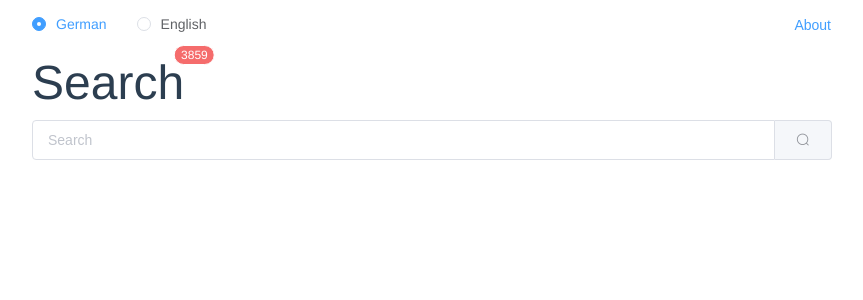
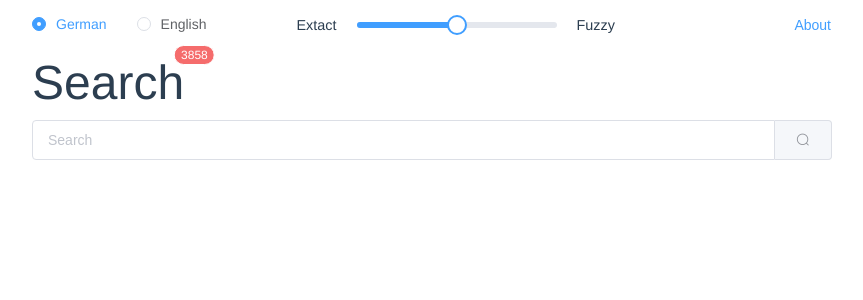
Before and after one commit to hubertstrk/gd2-vue, a Vue app: page /#/ in a window 1280 px wide. Shown: the top 300 px of the page, without its empty margins (208-1071 px from the left). Built offline with nearby package versions, Linux system fonts and the light colour scheme.

Commit message:
:sparkles: add accuracy slider

```diff
--- a/package.json
+++ b/package.json
@@ -8,6 +8,7 @@
     "lint": "vue-cli-service lint"
   },
   "dependencies": {
+    "@tweenjs/tween.js": "^17.2.0",
     "element-ui": "^2.4.11",
     "fuse.js": "^3.3.0",
     "raw-loader": "^1.0.0",
--- a/src/App.vue
+++ b/src/App.vue
@@ -1,6 +1,8 @@
 <template>
   <div id="app">
-    <router-view />
+    <transition name="fade" mode="out-in">
+      <router-view />
+    </transition>
   </div>
 </template>
 
@@ -15,6 +17,13 @@ export default {
 </script>
 
 <style>
+.fade-enter-active, .fade-leave-active {
+  transition: all .3s;
+}
+.fade-enter, .fade-leave-to {
+  opacity: 0;
+}
+
 body {
   margin: 0 !important;
   width: 100vw;
@@ -52,5 +61,4 @@ h4 {
   margin-block-start: .3em !important;
   margin-block-end: .3em !important;
 }
-
 </style>
--- a/src/components/Menu.vue
+++ b/src/components/Menu.vue
@@ -3,6 +3,11 @@
     <div class="menu-left">
       <el-radio v-model="language" label="german">German</el-radio>
       <el-radio v-model="language" label="english">English</el-radio>
+      <div class="slider">
+        <span class="slider-label">Extact</span>
+        <el-slider :format-tooltip="formatTooltip" :max="60" class="slider-control" v-model="accuracy" :step="1"></el-slider>
+        <span>Fuzzy</span>
+      </div>
     </div>
     <div class="menu-right">
       <el-button @click="$router.push('/about')" type="text">About</el-button>
@@ -16,15 +21,11 @@ import { mapState } from 'vuex'
 
 export default {
   name: 'Menu',
-  data () {
-    return {
-      value1: 0
-    }
-  },
   computed: {
     ...mapState({
       selectedLanguage: state => state.language,
-      selectedType: state => state.type
+      selectedType: state => state.type,
+      selectedAccuracy: state => state.accuracy
     }),
     language: {
       get () { return this.selectedLanguage },
@@ -33,23 +34,41 @@ export default {
     type: {
       get () { return this.selectedType },
       set (value) { this.$store.dispatch('setType', value) }
+    },
+    accuracy: {
+      get () { return this.selectedAccuracy },
+      set (value) { this.$store.dispatch('setAccuracy', value) }
     }
   },
   methods: {
-    formatAccuracy () {
-      return 'foo'
+    formatTooltip (value) {
+      if (value === 0) return `${value}: Exact`
+      if (value < 20) return `${value}: Fairly`
+      else if (value < 40) return `${value}: Moderate`
+      else return `${value}: Fuzzy`
     }
   }
 }
 </script>
 
 <style lang="css" scoped>
-.accuracy {
-  width: 400px;
+.slider {
   display: flex;
+  align-items: center;
+  margin: 0 0 0 40px;
 }
+
+.slider span {
+  margin: 0 20px;
+  font-size: .9em;
+}
+.slider .slider-control {
+  width: 200px;
+}
+
 .menu-left {
   display: flex;
+  align-items: center;
 }
 .menu-right > * {
   margin: 0 0 0 40px;
--- a/src/components/Result.vue
+++ b/src/components/Result.vue
@@ -1,9 +1,5 @@
 <template>
   <div class="result" v-if="pageResult.length">
-    <el-alert class="result-message" v-if="result && result.length > 100"
-      title=" The query led to a high number of results. To receive a clearer result narrow your search expression."
-      type="warning">
-    </el-alert>
     <table>
       <tr v-for="(row, i) in pageResult" :key="row.item.id">
         <td>{{page * 10 - 10 + i + 1}}</td>
@@ -58,6 +54,11 @@ export default {
       if (percentage < 60) color = '#909399'
       return { percentage, color }
     }
+  },
+  watch: {
+    result () {
+      this.page = 1
+    }
   }
 }
 </script>
@@ -67,11 +68,6 @@ export default {
   max-width: 800px;
   width: 100%;
 }
-
-.result-message {
-  margin: 0 0 8px 0;
-}
-
 .pagination {
   display: flex;
   align-items: center;
@@ -85,29 +81,16 @@ table {
   max-width: 800px;
   width: 100%;
 }
-
 th, td {
   text-align: left;
   padding: 16px 6px;
 }
-
-/* tr:nth-child(even) {
+table tr
+{
+  transition: all .2s linear;
+}
+table tr:hover
+{
   background-color: #EBEEF5;
-} */
-
-tr
-{
-  transition: all .4s linear;
-}
-
-tr:hover
-{
-  /* color: white; */
-  background-color: #C0C4CC;
-}
-
-th {
-  font-size: 1em;
-  font-weight: 400;
 }
 </style>
--- a/src/components/Search.vue
+++ b/src/components/Search.vue
@@ -1,6 +1,6 @@
 <template>
   <div class="result">
-    <el-badge :value="translations.length" class="item">
+    <el-badge :type="severity()" :value="tweeningValue " class="item">
       <div class="title">Search</div>
     </el-badge>
     <el-input class="input" v-model="input" placeholder="Search">
@@ -11,9 +11,22 @@
 
 <script>
 import { mapState, mapActions } from 'vuex'
+const TWEEN = require('@tweenjs/tween.js')
+
+const animate = (time) => {
+  requestAnimationFrame(animate)
+  TWEEN.update(time)
+}
+requestAnimationFrame(animate)
 
 export default {
   name: 'Search',
+  data () {
+    return {
+      tweeningValue: 0,
+      myTween: null
+    }
+  },
   computed: {
     ...mapState({
       result: state => state.result,
@@ -22,12 +35,47 @@ export default {
     input: {
       get () { return this.$store.state.input },
       set (value) { this.setInput(value) }
+    },
+    results () {
+      return this.result.length
     }
   },
   methods: {
     ...mapActions([
       'setInput'
-    ])
+    ]),
+    tween (start, end) {
+      let frameHandler
+
+      const anim = { tweeningValue: start }
+      this.myTween = new TWEEN.Tween(anim)
+        .to({ tweeningValue: end }, 400)
+        .easing(TWEEN.Easing.Quadratic.InOut)
+        .onUpdate(() => {
+          this.tweeningValue = Math.round(anim.tweeningValue)
+        })
+        .onComplete(() => {
+          cancelAnimationFrame(frameHandler)
+        })
+        .start()
+
+      frameHandler = requestAnimationFrame(animate)
+    },
+    severity () {
+      if (this.result.length === 0) return 'danger'
+      else if (this.result.length < 10) return 'success'
+      else if (this.result.length < 50) return 'primary'
+      else if (this.result.length < 200) return 'warning'
+      else return 'danger'
+    }
+  },
+  watch: {
+    results (newVal, oldVal) {
+      this.tween(oldVal, newVal)
+    },
+    translations () {
+      this.tween(0, this.translations.length)
+    }
   }
 }
 </script>
@@ -39,7 +87,6 @@ export default {
 .input {
   margin: 0 0 10px 0;
 }
-
 .title {
   font-size: 3em;
   margin: 0 0 10px 0;
--- a/src/store.js
+++ b/src/store.js
@@ -8,9 +8,7 @@ Vue.use(Vuex)
 
 var baseOptions = {
   location: 0,
-  maxPatternLength: 64,
-  threshold: 0.4,
-  distance: 50,
+  maxPatternLength: 16,
   shouldSort: true,
   includeScore: true,
   includeMatches: true
@@ -21,7 +19,7 @@ export default new Vuex.Store({
     translations: [],
     result: [],
     language: 'german',
-    type: 'fuzzy',
+    accuracy: 30,
     input: ''
   },
   mutations: {
@@ -37,13 +35,13 @@ export default new Vuex.Store({
     addResult (state, translation) {
       state.result.push(translation)
     },
-    setType (state, type) {
-      state.type = type
-    },
     setLanguage (state, language) {
       state.result = null
       state.input = ''
       state.language = language
+    },
+    setAccuracy (state, accuracy) {
+      state.accuracy = accuracy
     }
   },
   actions: {
@@ -57,19 +55,23 @@ export default new Vuex.Store({
     },
     findTranslations ({ state, commit }) {
       var options = {
-        keys: [state.language]
+        keys: [state.language],
+        threshold: this.state.accuracy / 100,
+        distance: this.state.accuracy,
+        position: this.state.accuracy / 10
       }
       const fuseOptions = Object.assign(baseOptions, options)
       var fuse = new Fuse(state.translations, fuseOptions)
       const result = fuse.search(state.input)
       commit('setResult', result)
     },
-    setType ({ commit, dispatch }, type) {
-      commit('setType', type)
+    setAccuracy ({ commit, dispatch }, accuracy) {
+      commit('setAccuracy', accuracy)
       dispatch('findTranslations')
     },
     setInput ({ commit, dispatch }, input) {
       commit('setInput', input)
+      commit('setResult', null)
       dispatch('findTranslations')
     }
   }
```
Also changed, not shown: src/db/db.txt, 1 other file (tests, documents, lock files or other folders).
